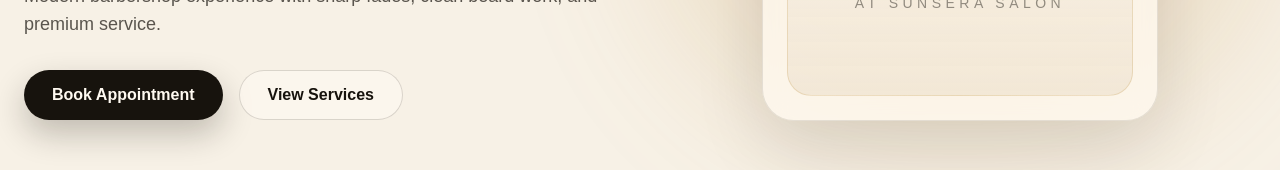
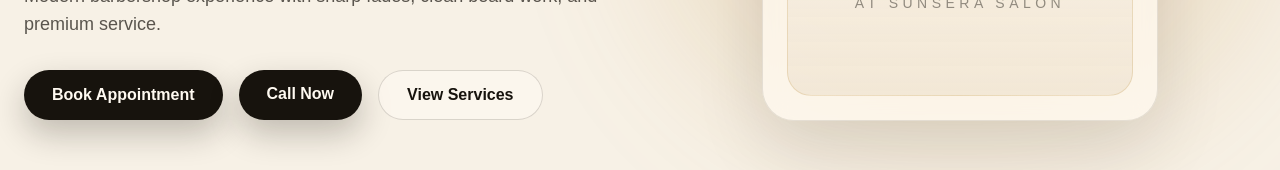
Before and after one commit to Heuchios/cutsbyharis, a Next.js app: page / in a window 1280 px wide. Shown: the part 534-704 px from the top of the page. Built offline with nearby package versions, Linux system fonts and the light colour scheme.

Commit message:
Update hero buttons and off-white styling

```diff
--- a/app/page.js
+++ b/app/page.js
@@ -355,6 +355,13 @@ export default function Home() {
               </button>
 
               <a
+                href={`tel:${phone}`}
+                className="rounded-full bg-[#17130d] px-7 py-3 text-center font-semibold text-[#fffaf1] shadow-[0_14px_32px_rgba(23,19,13,0.24)] transition duration-300 hover:scale-105 hover:bg-[#b8892f]"
+              >
+                Call Now
+              </a>
+
+              <a
                 href="#services"
                 className="rounded-full border border-[#17130d]/15 bg-[#fffaf1]/55 px-7 py-3 text-center font-semibold text-[#17130d] transition duration-300 hover:border-[#b8892f] hover:text-[#8a621c]"
               >
```
